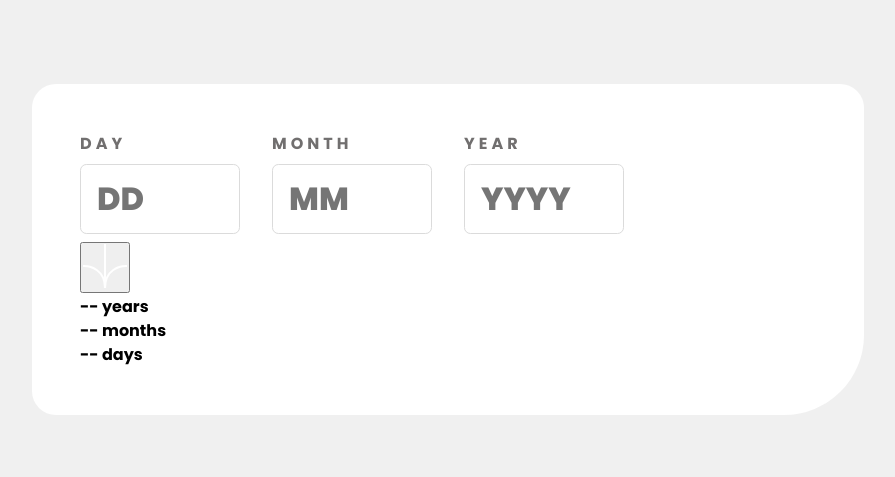
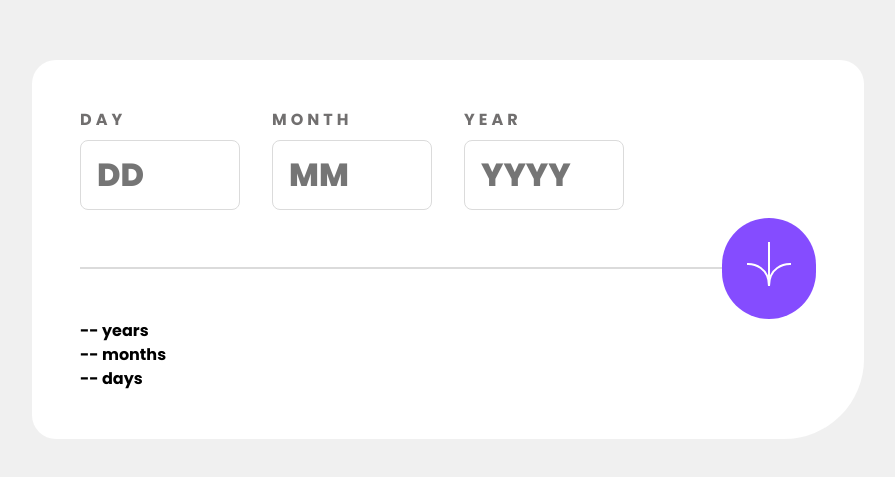
Before and after one commit to HectorKayman/age-calculator, a React (Vite) app: page / in a window 1280 px wide. Shown: the part 151-628 px from the top of the page, without its empty margins (192-1087 px from the left). Built offline with nearby package versions, Linux system fonts and the light colour scheme.

Commit message:
Add styles to form's bottom sections

```diff
--- a/src/App.jsx
+++ b/src/App.jsx
@@ -27,7 +27,8 @@ function Form() {
         </div>
         <div className="input-div"></div>
       </div>
-      <div className="form-bot">
+      <div className="flex-flow form-bot">
+        <hr />
         <button>
           <img src={iconArrow} alt="submit" />
         </button>
--- a/src/index.css
+++ b/src/index.css
@@ -85,5 +85,22 @@ body {
   padding: 0.625rem 1rem;
   margin: 0.5rem 0;
   border: 1px solid hsl(0, 0%, 86%);
-  border-radius: 0.4rem;
+  border-radius: 0.5rem;
 }
+
+.form-bot hr {
+  width: 100%;
+  height: 0;
+  border: 1px solid hsl(0, 0%, 86%);
+  align-self: center;
+}
+
+.form-bot button {
+  font-size: 2.5rem;
+  aspect-ratio: 1;
+  padding: 1.5rem;
+  border: none;
+  border-radius: 3rem;
+  background-color: hsl(259, 100%, 65%);
+  cursor: pointer;
+}
```
